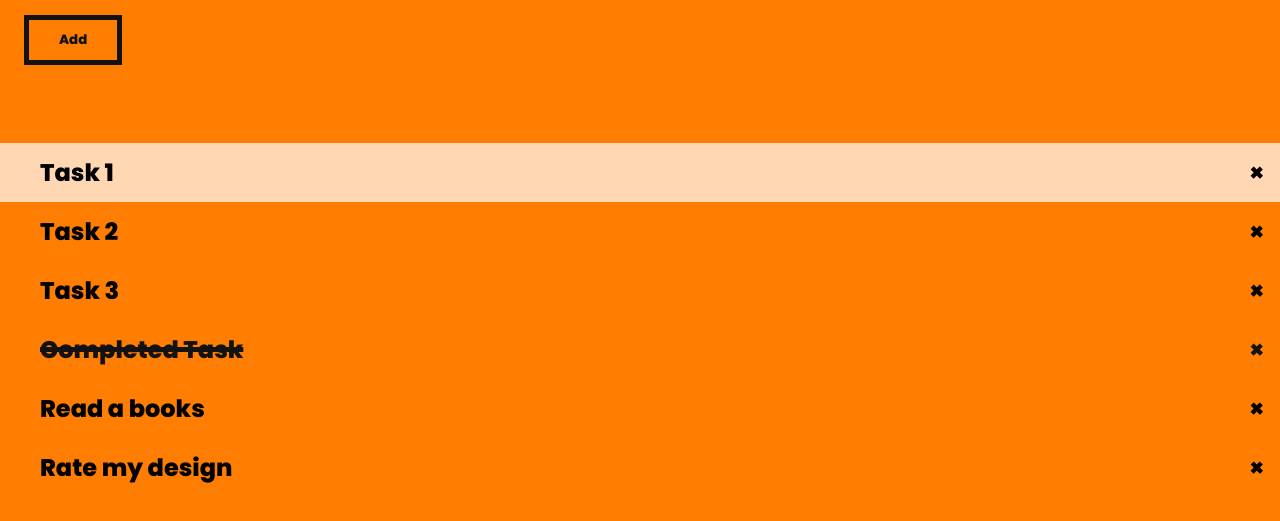
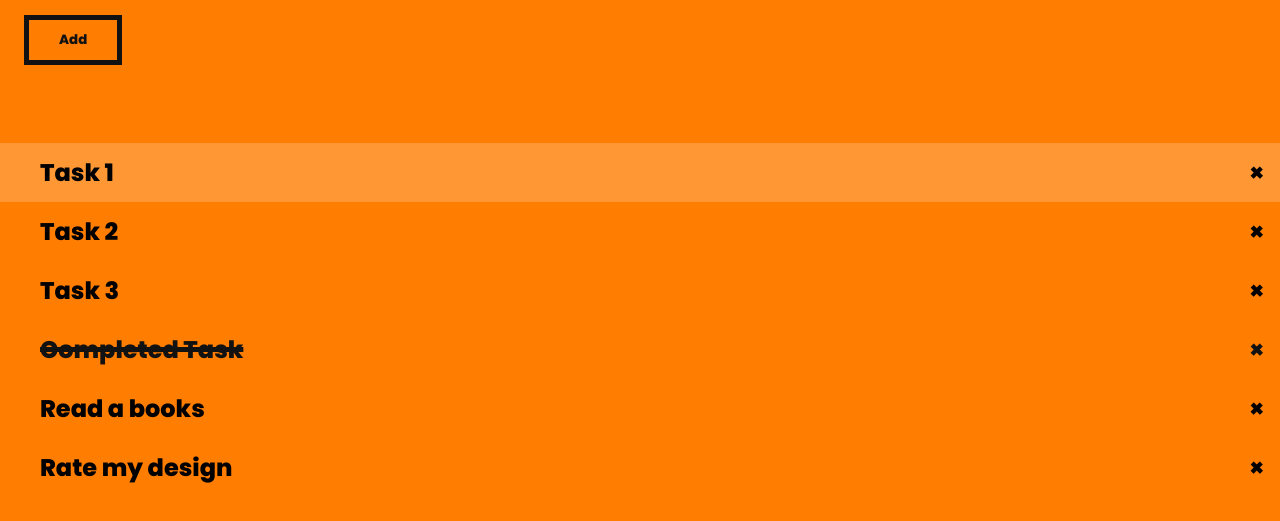
Before and after one commit to fewprojects/letsdoit, a plain HTML site: page index.html in a window 1280 px wide. In both pictures the pointer is over the item 640 px from the left and 441 px from the top of the page. Shown: the part 269-790 px from the top of the page. Drawn offline with Linux system fonts and the light colour scheme.

Commit message:
no thing

```diff
--- a/index.html
+++ b/index.html
@@ -46,7 +46,7 @@
 
         /* Darker background-color on hover */
         ul li:hover {
-            background-color: rgb(255, 255, 255,0.7);
+            background-color: rgb(255, 255, 255, 0.2);
         }
 
         /* When clicked on, add a background color and strike out text */
```
